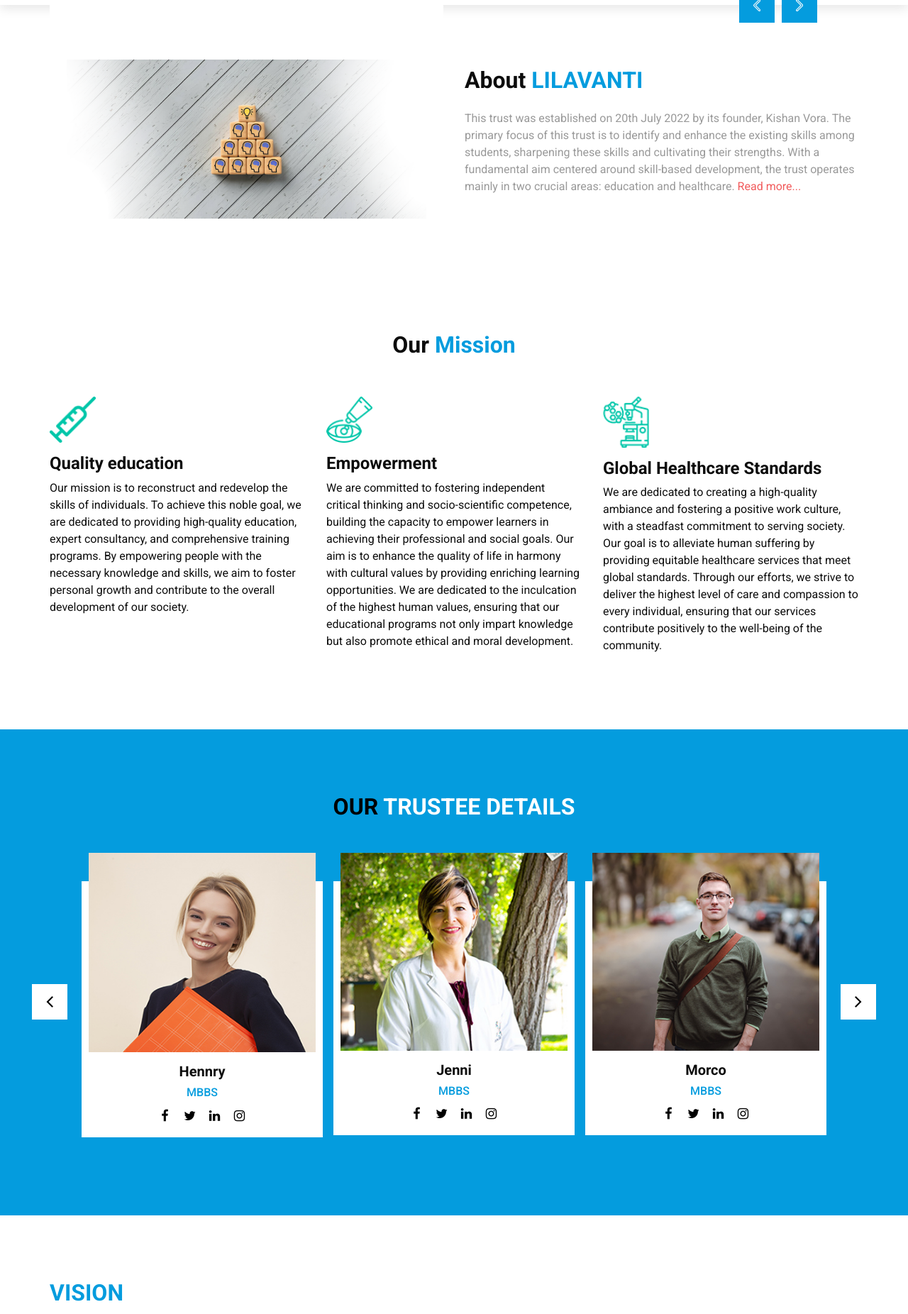
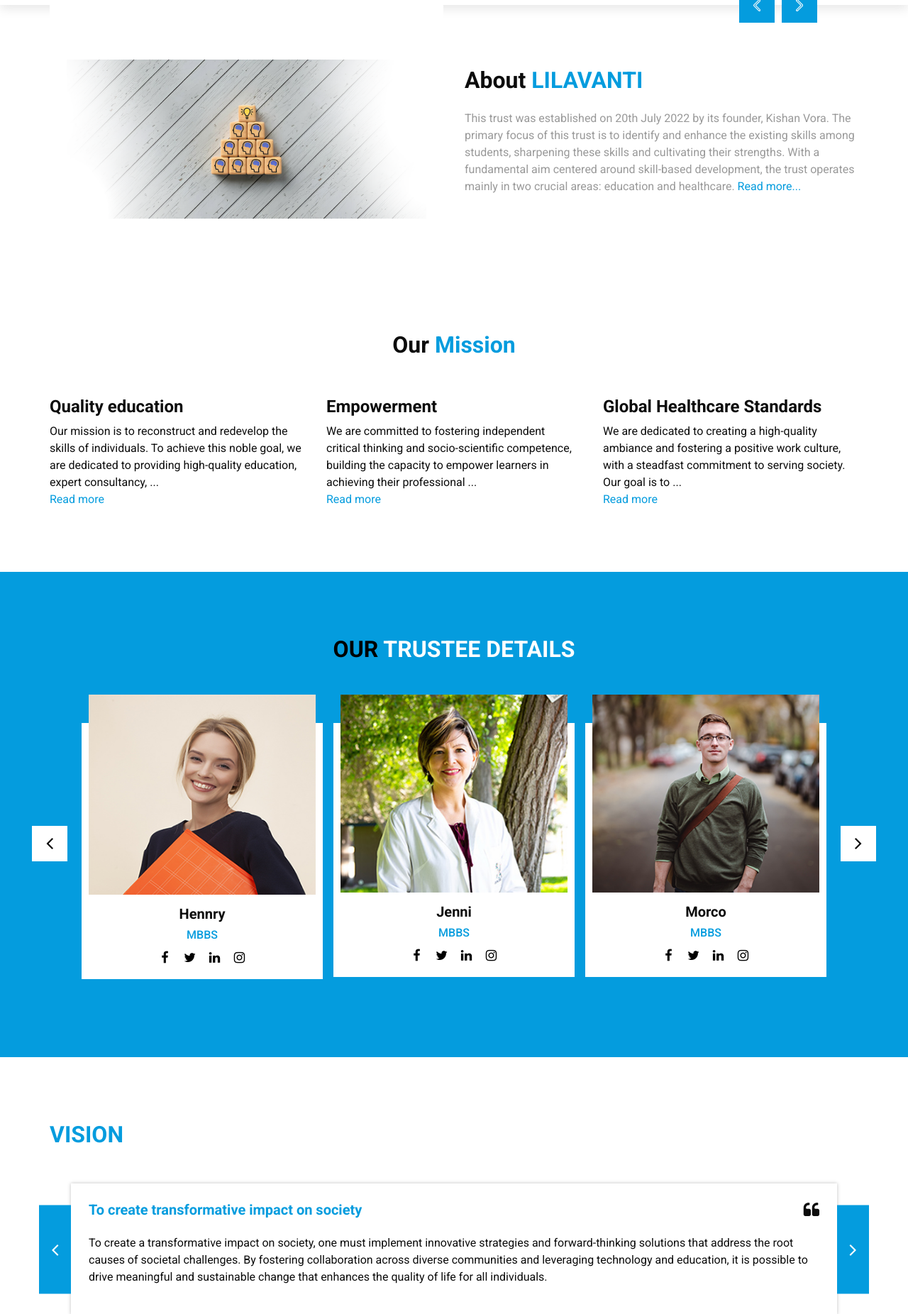
Before and after one commit to Jeet-Mesavaniya/LilaVanti, a PHP site: page / in a window 1280 px wide. Shown: the part 762-2614 px from the top of the page at 71% size. Run offline with PHP 8.4, Linux system fonts and the light colour scheme; some libraries are stand-ins or nearby versions.

Commit message:
Read more and color change

```diff
--- a/css/style.css
+++ b/css/style.css
@@ -1139,7 +1139,7 @@ a:focus {
   display: none;
 }
 .read-more-button {
-  color: #f15b5c;
+  color: #049cde;
   cursor: pointer;
 }
 /*# sourceMappingURL=style.css.map */
--- a/index.php
+++ b/index.php
@@ -281,46 +281,49 @@
       <div class="row">
         <div class="col-md-6 col-lg-4">
           <div class="box ">
-            <div class="img-box">
+            <!-- <div class="img-box">
               <img src="images/t1.png" alt="">
-            </div>
+            </div> -->
             <div class="detail-box">
               <h4>
                 Quality education
               </h4>
-              <p>
-              Our mission is to reconstruct and redevelop the skills of individuals. To achieve this noble goal, we are dedicated to providing high-quality education, expert consultancy, and comprehensive training programs. By empowering people with the necessary knowledge and skills, we aim to foster personal growth and contribute to the overall development of our society.
+              <p style = "margin-bottom: 0;">
+                Our mission is to reconstruct and redevelop the skills of individuals. To achieve this noble goal, we are dedicated to providing high-quality education, expert consultancy, <span id="dots">...</span><span id="more" style= "display:none"> and comprehensive training programs. By empowering people with the necessary knowledge and skills, we aim to foster personal growth and contribute to the overall development of our society.</span>
               </p>
+              <span onclick="myFunction(dots, more, mybtn)" id= "mybtn" class="read-more-button">Read more</span>
             </div>
           </div>
         </div>
         <div class="col-md-6 col-lg-4">
           <div class="box ">
-            <div class="img-box">
+            <!-- <div class="img-box">
               <img src="images/t2.png" alt="">
-            </div>
+            </div> -->
             <div class="detail-box">
               <h4>
                 Empowerment
               </h4>
-              <p>
-                We are committed to fostering independent critical thinking and socio-scientific competence, building the capacity to empower learners in achieving their professional and social goals. Our aim is to enhance the quality of life in harmony with cultural values by providing enriching learning opportunities. We are dedicated to the inculcation of the highest human values, ensuring that our educational programs not only impart knowledge but also promote ethical and moral development.
+              <p style = "margin-bottom: 0;">
+                We are committed to fostering independent critical thinking and socio-scientific competence, building the capacity to empower learners in achieving their professional <span id="dots1">...</span><span id="more1" style= "display:none"> and social goals. Our aim is to enhance the quality of life in harmony with cultural values by providing enriching learning opportunities. We are dedicated to the inculcation of the highest human values, ensuring that our educational programs not only impart knowledge but also promote ethical and moral development.</span>
               </p>
+              <span onclick="myFunction(dots1, more1, mybtn1)" id= "mybtn1" class="read-more-button">Read more</span>
             </div>
           </div>
         </div>
         <div class="col-md-6 col-lg-4">
           <div class="box ">
-            <div class="img-box">
-              <img src="images/t3.png" alt="">
-            </div>
+            <!-- <div class="img-box" width = "65px">
+              <img src="images/t3.png" alt="" width = "65px">
+            </div> -->
             <div class="detail-box">
               <h4>
                 Global Healthcare Standards
               </h4>
-              <p>
-                We are dedicated to creating a high-quality ambiance and fostering a positive work culture, with a steadfast commitment to serving society. Our goal is to alleviate human suffering by providing equitable healthcare services that meet global standards. Through our efforts, we strive to deliver the highest level of care and compassion to every individual, ensuring that our services contribute positively to the well-being of the community.
+              <p style = "margin-bottom: 0;">
+                We are dedicated to creating a high-quality ambiance and fostering a positive work culture, with a steadfast commitment to serving society. Our goal is to <span id="dots2">...</span><span id="more2" style= "display:none"> alleviate human suffering by providing equitable healthcare services that meet global standards. Through our efforts, we strive to deliver the highest level of care and compassion to every individual, ensuring that our services contribute positively to the well-being of the community.</span>
               </p>
+              <span onclick="myFunction(dots2, more2, mybtn2)" id= "mybtn2" class="read-more-button">Read more</span>
             </div>
           </div>
         </div>
--- a/js/custom.js
+++ b/js/custom.js
@@ -57,3 +57,19 @@ function toggleReadMore() {
         readMoreButton.textContent = "Read more...";
     }
 }
+
+function myFunction(dots, more, mybtn) {
+    var dots = document.getElementById(dots.id);
+    var moreText = document.getElementById(more.id);
+    var btnText = document.getElementById(mybtn.id);
+
+    if (dots.style.display === "none") {
+      dots.style.display = "inline";
+      btnText.innerHTML = "Read more";
+      moreText.style.display = "none";
+    } else {
+      dots.style.display = "none";
+      btnText.innerHTML = "Read less";
+      moreText.style.display = "inline";
+    }
+  }
```
Also changed, not shown: treatment.html (+15 -12 lines).
